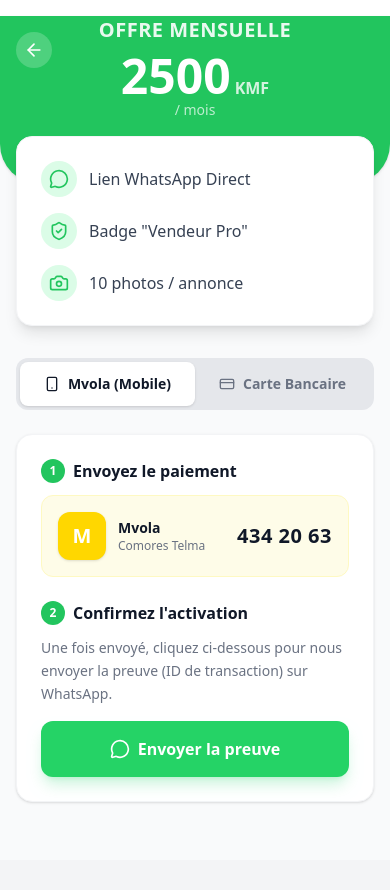
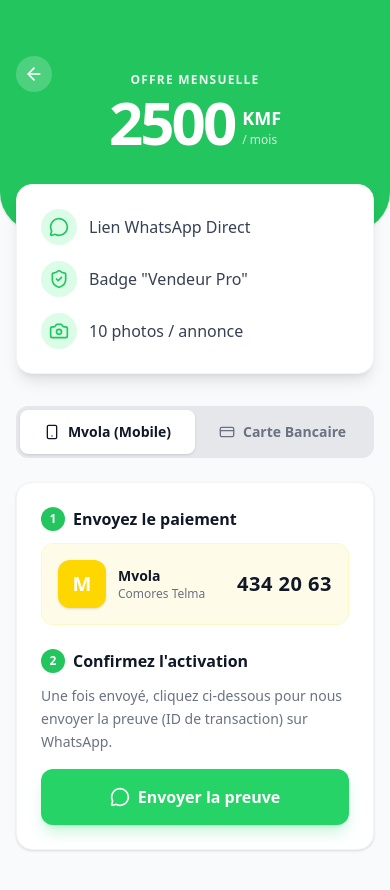
Before and after one commit to comocolis/comores-market, a Next.js app: page /pro in a window 390 px wide. Shown: the top 890 px of the page. Before the commit the page ends 860 px from the top, so only its background shows below. Built offline with nearby package versions, Linux system fonts and the light colour scheme.

Commit message:
Fix barre blanche iPhone et alignement prix PRO

```diff
--- a/src/app/layout.tsx
+++ b/src/app/layout.tsx
@@ -1,7 +1,6 @@
 import type { Metadata, Viewport } from "next";
 import { Inter } from "next/font/google";
 import "./globals.css";
-// IMPORT DE LA LIBRAIRIE
 import { Toaster } from 'sonner';
 
 const inter = Inter({ subsets: ["latin"] });
@@ -28,6 +27,7 @@ export const metadata: Metadata = {
 
 export const viewport: Viewport = {
   themeColor: "#22c55e",
+  viewportFit: "cover", // <--- C'EST CETTE LIGNE QUI SUPPRIME LA BARRE BLANCHE EN HAUT
   width: "device-width",
   initialScale: 1,
   maximumScale: 1,
@@ -43,7 +43,6 @@ export default function RootLayout({
     <html lang="fr">
       <body className={`${inter.className} bg-gray-100 min-h-screen flex justify-center`}>
         <div className="w-full max-w-125 min-h-screen bg-white shadow-2xl relative">
-          {/* LE COMPOSANT MAGIQUE POUR LES NOTIFICATIONS */}
           <Toaster richColors position="top-center" duration={3000} />
           {children}
         </div>
--- a/src/app/pro/page.tsx
+++ b/src/app/pro/page.tsx
@@ -2,33 +2,35 @@
 
 import { useState } from 'react'
 import Link from 'next/link'
-import { ArrowLeft, CheckCircle, Smartphone, CreditCard, Send, ShieldCheck, Camera, MessageCircle } from 'lucide-react'
+import { ArrowLeft, Smartphone, CreditCard, ShieldCheck, Camera, MessageCircle } from 'lucide-react'
 
 export default function ProPage() {
   const [activeTab, setActiveTab] = useState<'mvola' | 'cb'>('mvola')
 
-  // Numéro de paiement
   const PAYMENT_PHONE = "434 20 63"
 
-  // Message pré-rempli pour WhatsApp
   const whatsappMessage = encodeURIComponent(`Bonjour, je viens d'envoyer 2500 KMF par Mvola au ${PAYMENT_PHONE}. Voici mon ID de transaction pour activer mon compte PRO.`)
   const whatsappLink = `https://wa.me/269${PAYMENT_PHONE.replace(/\s/g, '')}?text=${whatsappMessage}`
 
   return (
-    <div className="min-h-screen bg-gray-50 font-sans pb-10">
+    <div className="min-h-screen bg-gray-50 font-sans pb-24">
 
-      {/* HEADER AVEC BOUTON RETOUR */}
-      <div className="bg-brand pt-safe px-4 pb-16 rounded-b-[2.5rem] shadow-sm relative">
-        <Link href="/compte" className="absolute top-4 left-4 bg-white/20 p-2 rounded-full text-white hover:bg-white/30 transition pt-safe-offset">
+      {/* HEADER */}
+      <div className="bg-brand pt-14 px-4 pb-20 rounded-b-[2.5rem] shadow-sm relative">
+        <Link href="/compte" className="absolute top-14 left-4 bg-white/20 p-2 rounded-full text-white hover:bg-white/30 transition">
             <ArrowLeft size={20} />
         </Link>
         <div className="text-center mt-4">
-            <h1 className="text-white font-bold text-xl opacity-90 tracking-wide">OFFRE MENSUELLE</h1>
-            <div className="mt-2 flex items-baseline justify-center gap-1">
-                <span className="text-5xl font-extrabold text-white">2500</span>
-                <span className="text-white/80 font-bold">KMF</span>
+            {/* CORRECTION ICI : J'ai retiré 'text-lg' pour ne garder que 'text-xs' */}
+            <h1 className="text-white font-bold opacity-90 tracking-widest uppercase text-xs mb-1">Offre Mensuelle</h1>
+
+            <div className="flex items-center justify-center gap-2">
+                <span className="text-6xl font-extrabold text-white tracking-tighter">2500</span>
+                <div className="flex flex-col items-start leading-none pt-2">
+                    <span className="text-lg font-bold text-white">KMF</span>
+                    <span className="text-xs font-medium text-white/80">/ mois</span>
+                </div>
             </div>
-            <p className="text-white/70 text-sm">/ mois</p>
         </div>
       </div>
 
@@ -52,7 +54,6 @@ export default function ProPage() {
 
       {/* ZONE DE PAIEMENT */}
       <div className="px-4 mt-8">
-        {/* Onglets */}
         <div className="bg-gray-200 p-1 rounded-xl flex mb-6">
             <button
                 onClick={() => setActiveTab('mvola')}
@@ -70,14 +71,12 @@ export default function ProPage() {
 
         {activeTab === 'mvola' ? (
             <div className="bg-white p-6 rounded-2xl shadow-sm border border-gray-100 space-y-6 animate-in fade-in slide-in-from-bottom-2">
-
                 <div>
                     <div className="flex items-center gap-2 mb-3">
                         <span className="bg-brand text-white w-6 h-6 rounded-full flex items-center justify-center text-xs font-bold">1</span>
                         <h3 className="font-bold text-gray-900">Envoyez le paiement</h3>
                     </div>
 
-                    {/* CORRECTION ICI : Alignement parfait du numéro */}
                     <div className="bg-yellow-50 p-4 rounded-xl border border-yellow-100 flex items-center justify-between gap-3">
                         <div className="flex items-center gap-3 min-w-0">
                             <div className="w-12 h-12 bg-[#FFD700] rounded-xl flex items-center justify-center text-white font-bold text-xl shrink-0 shadow-sm">M</div>
@@ -86,7 +85,6 @@ export default function ProPage() {
                                 <p className="text-xs text-gray-500 truncate">Comores Telma</p>
                             </div>
                         </div>
-                        {/* whitespace-nowrap empêche le numéro de se couper */}
                         <div className="text-right whitespace-nowrap">
                              <p className="font-bold text-xl text-gray-900 tracking-wide">{PAYMENT_PHONE}</p>
                         </div>
@@ -111,7 +109,6 @@ export default function ProPage() {
                         <MessageCircle size={20} /> Envoyer la preuve
                     </a>
                 </div>
-
             </div>
         ) : (
             <div className="bg-white p-10 rounded-2xl shadow-sm border border-gray-100 text-center animate-in fade-in slide-in-from-bottom-2">
@@ -122,7 +119,6 @@ export default function ProPage() {
                 <p className="text-gray-500 text-sm">Le paiement par carte bancaire sera activé prochainement. Veuillez utiliser Mvola.</p>
             </div>
         )}
-
       </div>
     </div>
   )
```
